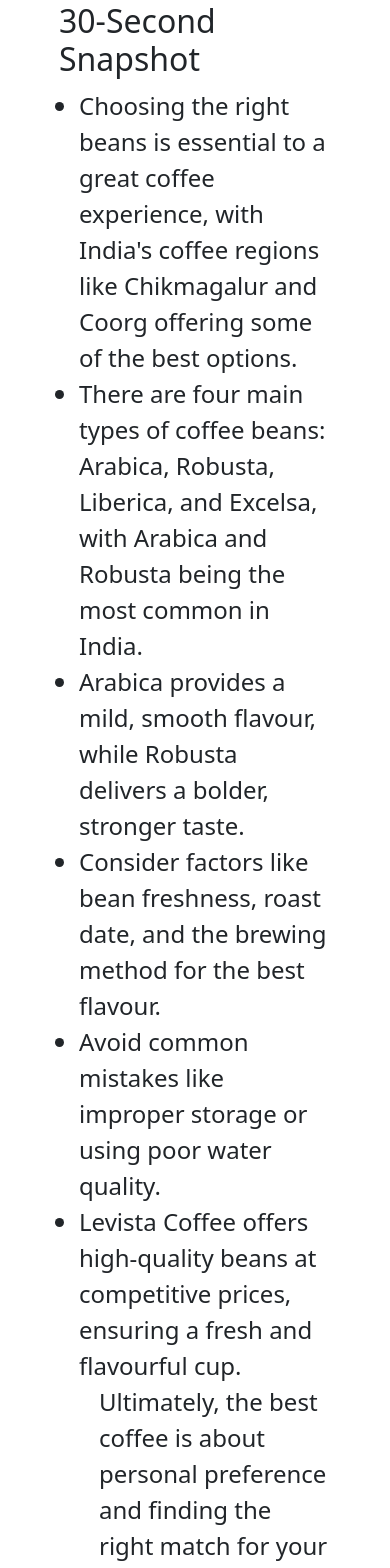
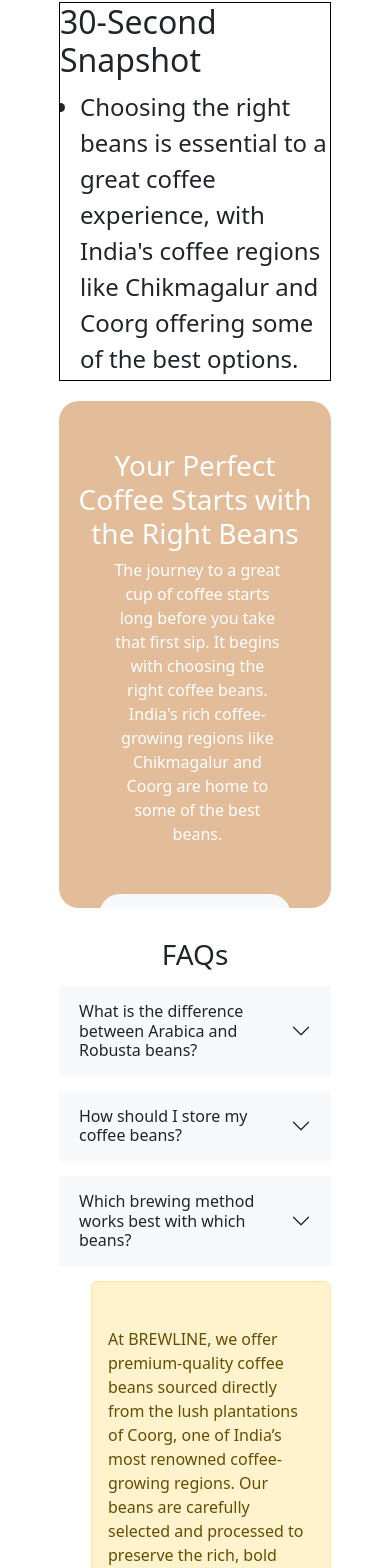
Before and after one commit to AdityaExplorer/coffee-cafe, a React (Vite) app: page /blog in a window 390 px wide. Shown: the part 403-1971 px from the top of the page. Built offline with nearby package versions, Linux system fonts and the light colour scheme.

Commit message:
'make_blog_page_responsive'

```diff
--- a/src/components/Blog.css
+++ b/src/components/Blog.css
@@ -112,6 +112,12 @@
   @media screen and (max-width: 768px) {
     .blog-content {
       flex-direction: column;
+
+    }
+    .blog_section_details{
+      height: 45vh;
+      overflow: scroll;
+      border: 1px solid black;
     }
 
     .blog-description {
@@ -119,7 +125,12 @@
     }
 
     .text {
+      margin-top: 20px;
       padding: 20px;
+      height: 60vh;
+    }
+    .text img{
+      display: none;
     }
 
     .text h2 {
@@ -132,12 +143,15 @@
   }
 
   .alert{
-    width: 70%;
-    height: 200px;
+    width: 100%;
+    height: 45vh;
     align-items: center;
     display: flex;
     justify-content: center;
-    font-size: 25px;
-    overflow: hidden;
+    font-size: 1rem;
+    overflow: scroll;
     font-weight: 500;
   }
+  /* .alert .txt{
+    font-size: 1rem;
+  } */
```
